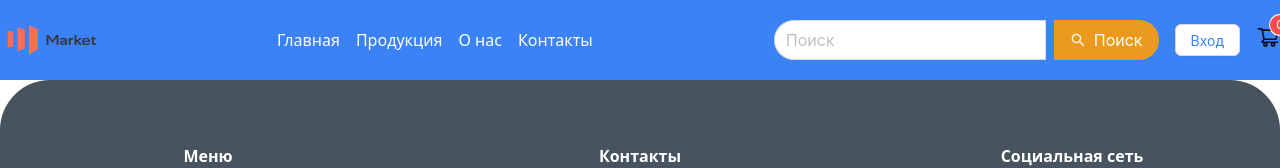
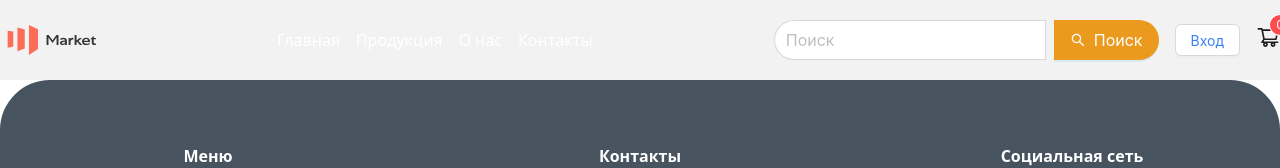
Before and after one commit to Jabryker/Market, a React (Create React App) app: page /news/1 in a window 1280 px wide. Shown: the top 168 px of the page. Built offline with nearby package versions, Linux system fonts and the light colour scheme; no server answers.

Commit message:
update header and CategorySelect

```diff
--- a/src/components/atoms/CategorySelect/CategorySelect.tsx
+++ b/src/components/atoms/CategorySelect/CategorySelect.tsx
@@ -23,7 +23,7 @@ export const CategorySelect: FC<ICategorySelectProps> = () => {
   return (
     <div>
       {categories.map((category) => (
-        <Select key={category.id} value={category.name}>
+        <Select key={category.id} value={category.name} size="large">
           {category.children?.map((child) => (
             <Select.Option key={child.id} value={child.name}>
               {child.name}
--- a/src/components/organisms/HeaderOrganism/HeaderOrganism.tsx
+++ b/src/components/organisms/HeaderOrganism/HeaderOrganism.tsx
@@ -64,7 +64,7 @@ export const HeaderOrganism: FC<IHeaderOrganismProps> = ({ userType = "" }) => {
 
   return (
     <>
-      <div className="bg-blue-500 py-4">
+      <div className="bg-[#F3F2F2] py-4">
         <div className="container mx-auto flex justify-between items-center">
           <Link to="/">
             <img src={logo} alt="Logo" className="h-12" />
```
